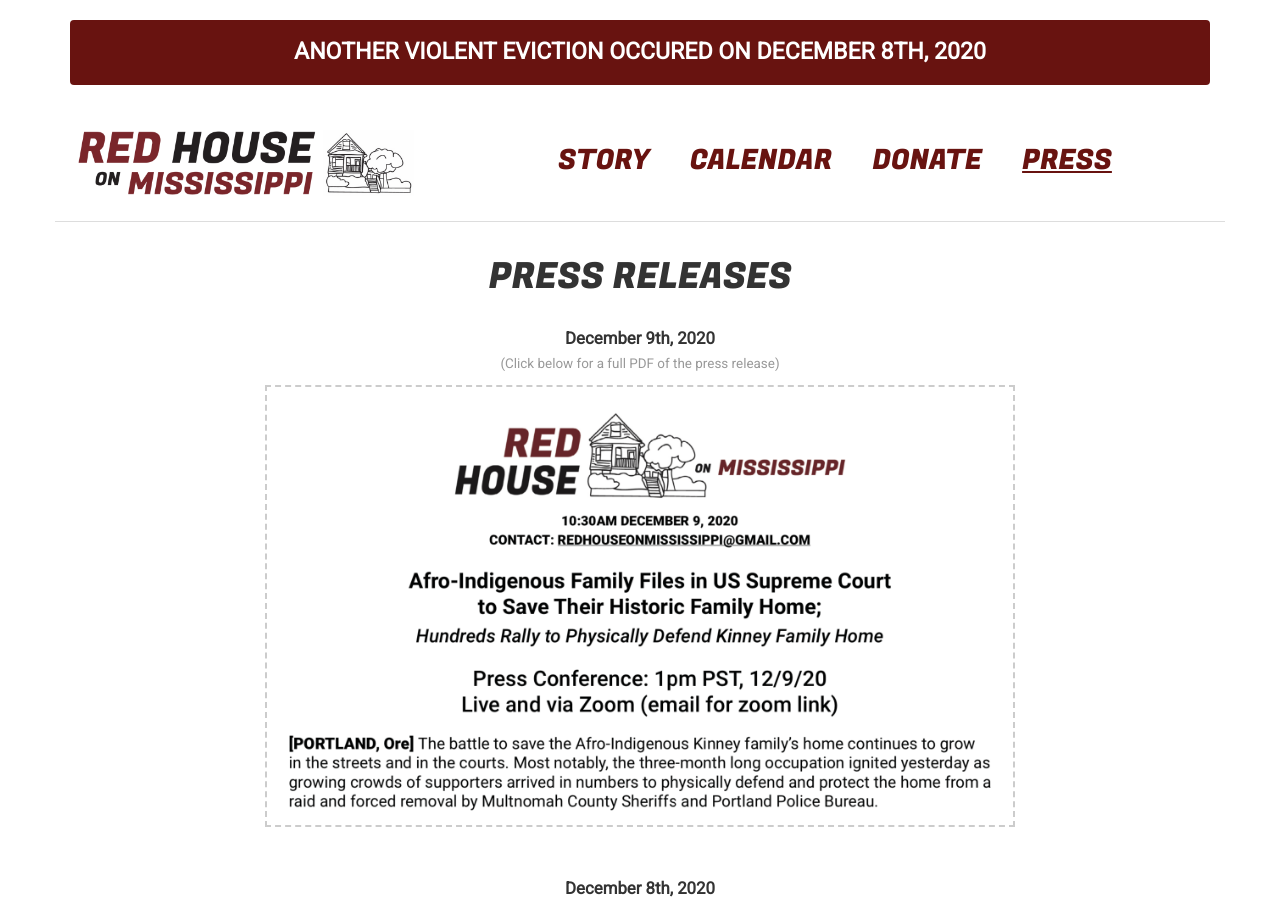
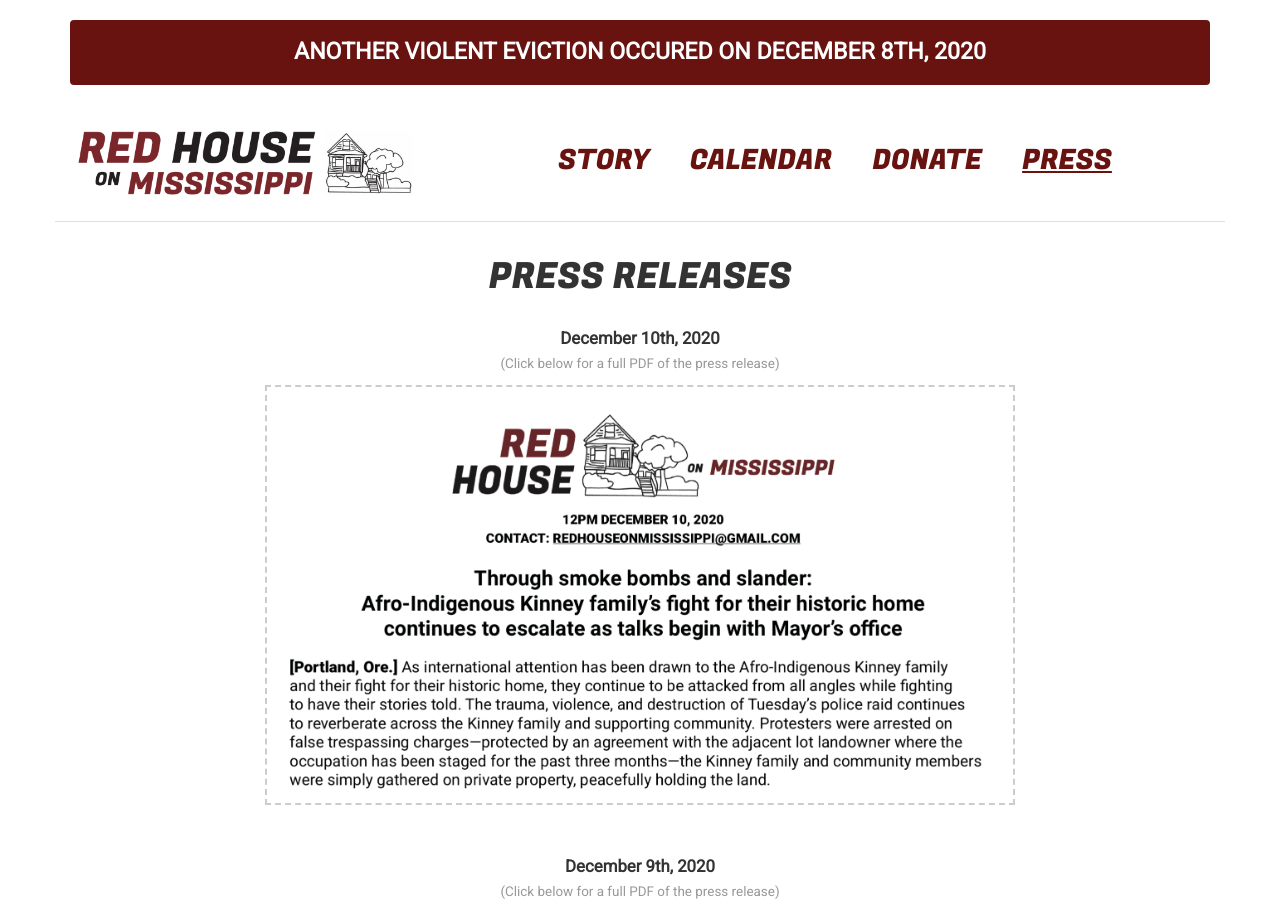
Before and after one commit to redhouseonmississippi/redhouseonmississippi.github.io, a Jekyll site: the page built from press.html, in a window 1280 px wide and 900 px high. Built offline with Jekyll 4.4.1, drawn with Linux system fonts in a browser that asks for light colours.

Commit message:
Adds press release for December 10

```diff
--- a/press.html
+++ b/press.html
@@ -8,6 +8,15 @@
   <div class="row">
     <div class="col-sm-8 col-sm-offset-2">
       <h1>PRESS RELEASES</h1>
+      <div class='release'>
+        <p>
+          <strong>December 10th, 2020</strong><br/>
+          <small>(Click below for a full PDF of the press release)</small>
+        </p>
+        <a href="/press-releases/2020-12-10.pdf" target="_blank">
+          <img src="/images/press-releases/2020-12-10.png" class='img-responsive'>
+        </a>
+      </div>
       <div class='release'>
         <p>
           <strong>December 9th, 2020</strong><br/>
```
Also changed, not shown: images/press-releases/2020-12-10.png (added), 1 other file.
